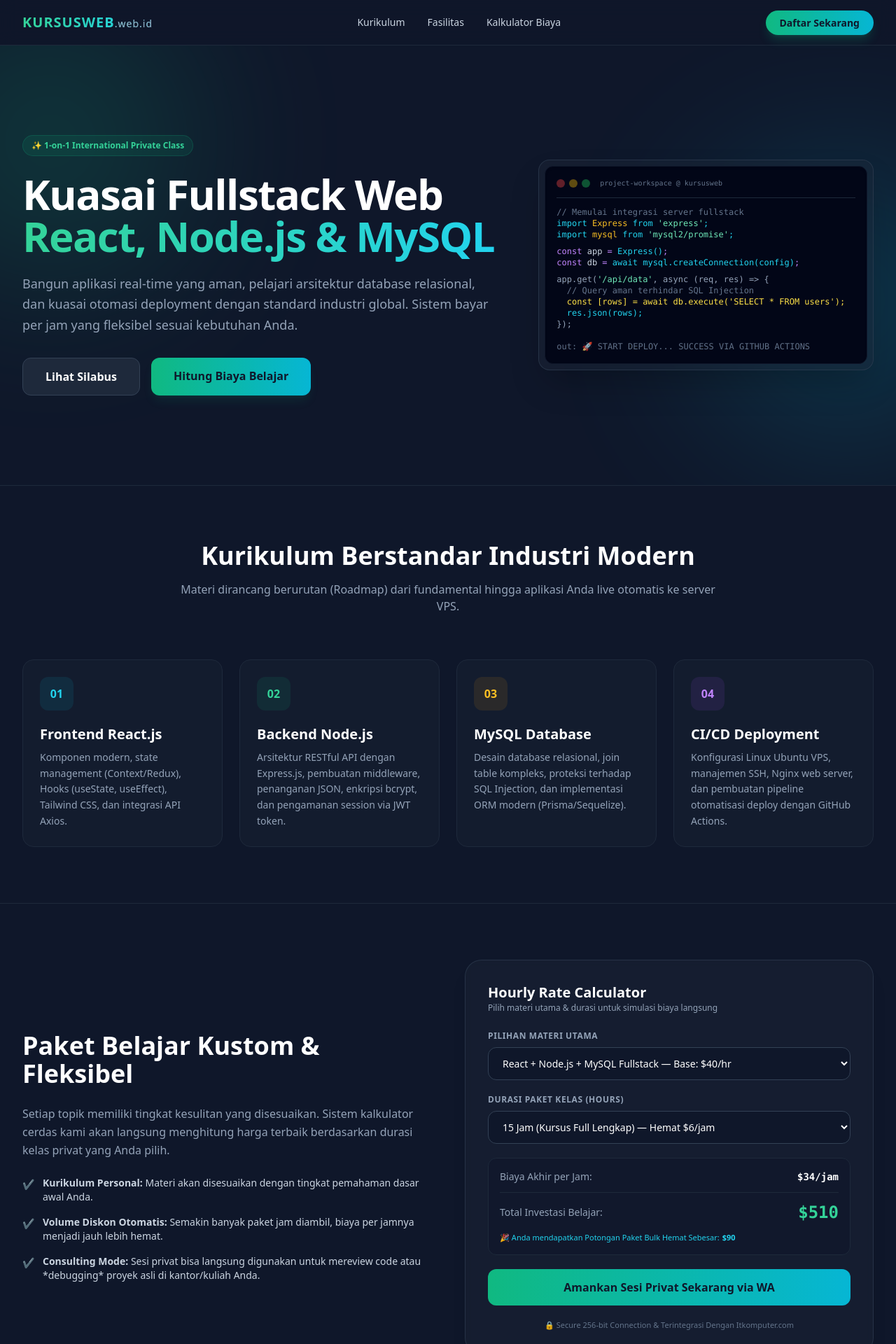
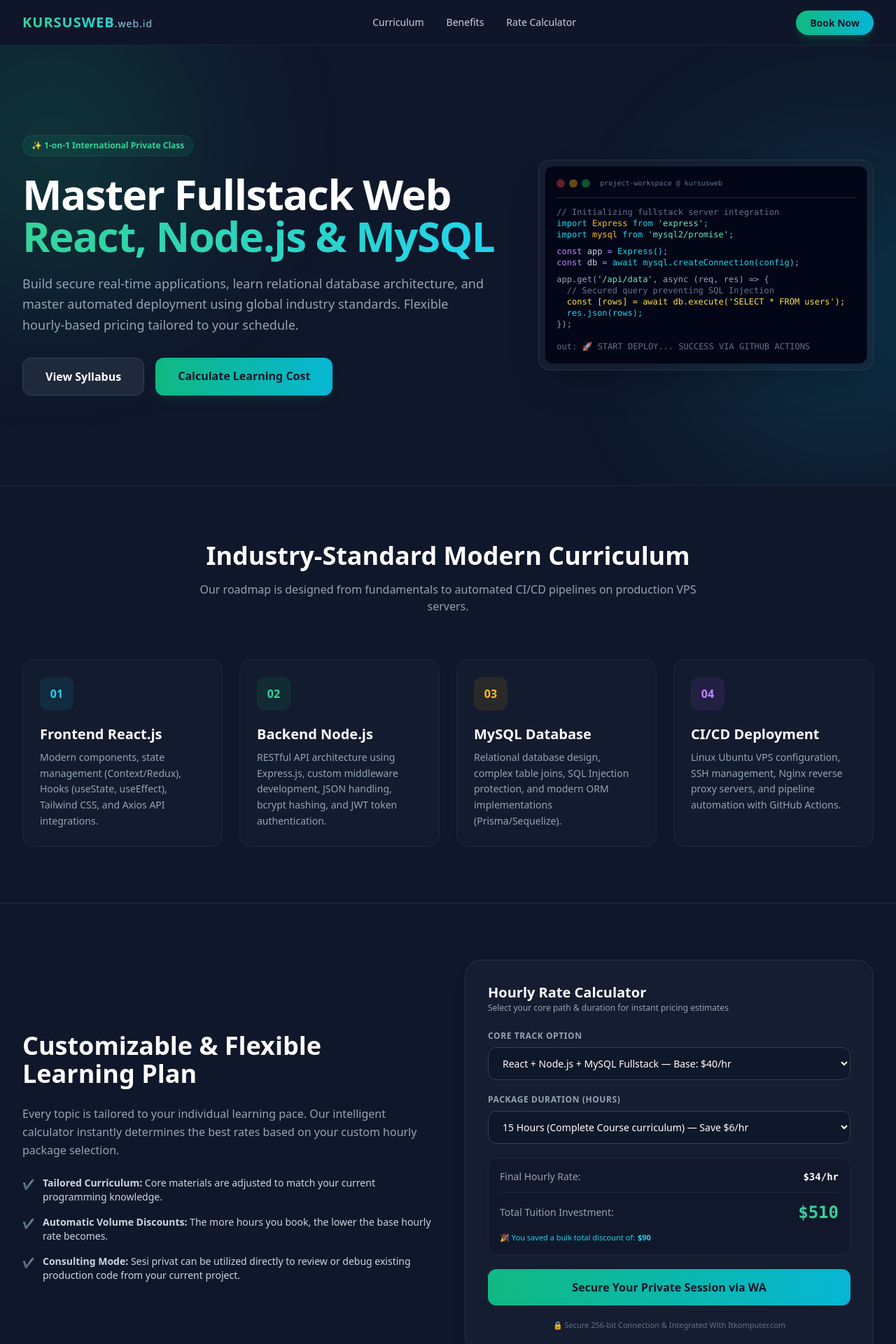
Before and after one commit to itkomputer01/react-project1, a React (Create React App) app: page / in a window 1280 px wide. Shown: the top 1920 px of the page at 70% size. Built offline with nearby package versions, Linux system fonts and the light colour scheme.

Commit message:
rubah bahasa

```diff
--- a/src/App.js
+++ b/src/App.js
@@ -1,14 +1,14 @@
 import React, { useState, useEffect } from 'react';
 
 export default function App() {
-  // State untuk kalkulator harga fleksibel (Hourly Rate)
+  // State for the flexible pricing calculator (Hourly Rate)
   const [basePrice, setBasePrice] = useState(40); // Default React + Node + MySQL Fullstack ($40)
-  const [hours, setHours] = useState(15); // Default 15 jam
-  const [discount, setDiscount] = useState(6); // Diskon per jam untuk paket 15 jam
+  const [hours, setHours] = useState(15); // Default 15 hours
+  const [discount, setDiscount] = useState(6); // Hourly discount for the 15-hour package
   const [totalPrice, setTotalPrice] = useState(0);
 
   useEffect(() => {
-    // Hitung total harga berdasarkan jam dan diskon grosir
+    // Calculate total price based on hours and bulk discount
     const finalRate = basePrice - discount;
     setTotalPrice(finalRate * hours);
   }, [basePrice, hours, discount]);
@@ -16,7 +16,7 @@ export default function App() {
   const handleHoursChange = (e) => {
     const val = parseInt(e.target.value);
     setHours(val);
-    // Atur potongan diskon dinamis berdasarkan paket jam yang dipilih
+    // Set dynamic discount rates based on the selected package
     if (val === 2) setDiscount(0);
     else if (val === 5) setDiscount(2);
     else if (val === 10) setDiscount(4);
@@ -35,13 +35,13 @@ export default function App() {
             </span>
           </div>
           <div className="hidden md:flex items-center gap-8 text-sm font-medium text-slate-300">
-            <a href="#curriculum" className="hover:text-emerald-400 transition-colors">Kurikulum</a>
-            <a href="#features" className="hover:text-emerald-400 transition-colors">Fasilitas</a>
-            <a href="#calculator" className="hover:text-emerald-400 transition-colors">Kalkulator Biaya</a>
+            <a href="#curriculum" className="hover:text-emerald-400 transition-colors">Curriculum</a>
+            <a href="#features" className="hover:text-emerald-400 transition-colors">Benefits</a>
+            <a href="#calculator" className="hover:text-emerald-400 transition-colors">Rate Calculator</a>
           </div>
           <div>
             <a href="#calculator" className="bg-gradient-to-r from-emerald-500 to-cyan-500 text-slate-900 font-bold px-5 py-2 rounded-full text-sm hover:opacity-90 transition-opacity shadow-lg shadow-emerald-500/20">
-              Daftar Sekarang
+              Book Now
             </a>
           </div>
         </div>
@@ -61,20 +61,20 @@ export default function App() {
                 ✨ 1-on-1 International Private Class
               </span>
               <h1 className="text-4xl sm:text-5xl lg:text-6xl font-black text-white tracking-tight leading-tight mb-6">
-                Kuasai Fullstack Web <br className="hidden sm:inline" />
+                Master Fullstack Web <br className="hidden sm:inline" />
                 <span className="bg-gradient-to-r from-emerald-400 via-teal-400 to-cyan-400 bg-clip-text text-transparent">
                   React, Node.js &amp; MySQL
                 </span>
               </h1>
               <p className="text-lg text-slate-400 max-w-2xl mx-auto lg:mx-0 mb-8 leading-relaxed">
-                Bangun aplikasi real-time yang aman, pelajari arsitektur database relasional, dan kuasai otomasi deployment dengan standard industri global. Sistem bayar per jam yang fleksibel sesuai kebutuhan Anda.
+                Build secure real-time applications, learn relational database architecture, and master automated deployment using global industry standards. Flexible hourly-based pricing tailored to your schedule.
               </p>
               <div className="flex flex-col sm:flex-row gap-4 justify-center lg:justify-start">
                 <a href="#curriculum" className="bg-slate-800 hover:bg-slate-700 text-white font-semibold px-8 py-3.5 rounded-xl transition-all border border-slate-700 text-center">
-                  Lihat Silabus
+                  View Syllabus
                 </a>
                 <a href="#calculator" className="bg-gradient-to-r from-emerald-500 to-cyan-500 text-slate-900 font-extrabold px-8 py-3.5 rounded-xl transition-all shadow-lg shadow-emerald-500/10 text-center">
-                  Hitung Biaya Belajar
+                  Calculate Learning Cost
                 </a>
               </div>
             </div>
@@ -88,13 +88,13 @@ export default function App() {
                     <span className="w-3 h-3 rounded-full bg-green-500/40"></span>
                     <span className="ml-2 text-[10px]">project-workspace @ kursusweb</span>
                   </div>
-                  <p className="text-slate-500">{"// Memulai integrasi server fullstack"}</p>
+                  <p className="text-slate-500">{"// Initializing fullstack server integration"}</p>
                   <p className="text-cyan-400">import <span className="text-amber-400">Express</span> from <span className="text-emerald-300">'express'</span>;</p>
                   <p className="text-cyan-400">import <span className="text-amber-400">mysql</span> from <span className="text-emerald-300">'mysql2/promise'</span>;</p>
                   <p className="mt-2 text-purple-400">const <span className="text-slate-300">app</span> = <span className="text-cyan-400">Express()</span>;</p>
                   <p className="text-purple-400">const <span className="text-slate-300">db</span> = <span className="text-cyan-400">await mysql.createConnection(config)</span>;</p>
                   <p className="mt-2 text-slate-400">app.get(<span className="text-emerald-300">'/api/data'</span>, async (req, res) =&gt; &#123;</p>
-                  <p className="text-emerald-400">&nbsp;&nbsp;<span className="text-slate-500">{"// Query aman terhindar SQL Injection"}</span></p>
+                  <p className="text-emerald-400">&nbsp;&nbsp;<span className="text-slate-500">{"// Secured query preventing SQL Injection"}</span></p>
                   <p className="text-yellow-300">&nbsp;&nbsp;const [rows] = await db.execute('SELECT * FROM users');</p>
                   <p className="text-cyan-400">&nbsp;&nbsp;res.json(rows);</p>
                   <p className="text-slate-400">&#125;);</p>
@@ -109,41 +109,41 @@ export default function App() {
       {/* 3. CORE CURRICULUM SECTIONS */}
       <section id="curriculum" className="py-20 max-w-7xl mx-auto px-4 sm:px-6 lg:px-8 border-b border-slate-800">
         <div className="text-center max-w-3xl mx-auto mb-16">
-          <h2 className="text-3xl sm:text-4xl font-bold text-white mb-4">Kurikulum Berstandar Industri Modern</h2>
-          <p className="text-slate-400">Materi dirancang berurutan (Roadmap) dari fundamental hingga aplikasi Anda live otomatis ke server VPS.</p>
+          <h2 className="text-3xl sm:text-4xl font-bold text-white mb-4">Industry-Standard Modern Curriculum</h2>
+          <p className="text-slate-400">Our roadmap is designed from fundamentals to automated CI/CD pipelines on production VPS servers.</p>
         </div>
 
         <div className="grid grid-cols-1 md:grid-cols-2 lg:grid-cols-4 gap-6">
-          {/* Pilar 1 */}
+          {/* Pillar 1 */}
           <div className="bg-slate-800/30 border border-slate-800 rounded-2xl p-6 hover:border-emerald-500/30 transition-all group">
             <div className="w-12 h-12 rounded-xl bg-cyan-500/10 flex items-center justify-center text-cyan-400 mb-5 font-bold group-hover:scale-110 transition-transform">01</div>
             <h3 className="text-xl font-bold text-white mb-2">Frontend React.js</h3>
             <p className="text-sm text-slate-400 leading-relaxed">
-              Komponen modern, state management (Context/Redux), Hooks (useState, useEffect), Tailwind CSS, dan integrasi API Axios.
+              Modern components, state management (Context/Redux), Hooks (useState, useEffect), Tailwind CSS, and Axios API integrations.
             </p>
           </div>
-          {/* Pilar 2 */}
+          {/* Pillar 2 */}
           <div className="bg-slate-800/30 border border-slate-800 rounded-2xl p-6 hover:border-emerald-500/30 transition-all group">
             <div className="w-12 h-12 rounded-xl bg-emerald-500/10 flex items-center justify-center text-emerald-400 mb-5 font-bold group-hover:scale-110 transition-transform">02</div>
             <h3 className="text-xl font-bold text-white mb-2">Backend Node.js</h3>
             <p className="text-sm text-slate-400 leading-relaxed">
-              Arsitektur RESTful API dengan Express.js, pembuatan middleware, penanganan JSON, enkripsi bcrypt, dan pengamanan session via JWT token.
+              RESTful API architecture using Express.js, custom middleware development, JSON handling, bcrypt hashing, and JWT token authentication.
             </p>
           </div>
-          {/* Pilar 3 */}
+          {/* Pillar 3 */}
           <div className="bg-slate-800/30 border border-slate-800 rounded-2xl p-6 hover:border-emerald-500/30 transition-all group">
             <div className="w-12 h-12 rounded-xl bg-amber-500/10 flex items-center justify-center text-amber-400 mb-5 font-bold group-hover:scale-110 transition-transform">03</div>
             <h3 className="text-xl font-bold text-white mb-2">MySQL Database</h3>
             <p className="text-sm text-slate-400 leading-relaxed">
-              Desain database relasional, join table kompleks, proteksi terhadap SQL Injection, dan implementasi ORM modern (Prisma/Sequelize).
+              Relational database design, complex table joins, SQL Injection protection, and modern ORM implementations (Prisma/Sequelize).
             </p>
           </div>
-          {/* Pilar 4 */}
+          {/* Pillar 4 */}
           <div className="bg-slate-800/30 border border-slate-800 rounded-2xl p-6 hover:border-emerald-500/30 transition-all group">
             <div className="w-12 h-12 rounded-xl bg-purple-500/10 flex items-center justify-center text-purple-400 mb-5 font-bold group-hover:scale-110 transition-transform">04</div>
             <h3 className="text-xl font-bold text-white mb-2">CI/CD Deployment</h3>
             <p className="text-sm text-slate-400 leading-relaxed">
-              Konfigurasi Linux Ubuntu VPS, manajemen SSH, Nginx web server, dan pembuatan pipeline otomatisasi deploy dengan GitHub Actions.
+              Linux Ubuntu VPS configuration, SSH management, Nginx reverse proxy servers, and pipeline automation with GitHub Actions.
             </p>
           </div>
         </div>
@@ -153,22 +153,22 @@ export default function App() {
       <section id="calculator" className="py-20 max-w-7xl mx-auto px-4 sm:px-6 lg:px-8">
         <div className="grid grid-cols-1 lg:grid-cols-12 gap-12 items-center">
           <div className="lg:col-span-6">
-            <h2 className="text-3xl sm:text-4xl font-bold text-white mb-6">Paket Belajar Kustom &amp; Fleksibel</h2>
+            <h2 className="text-3xl sm:text-4xl font-bold text-white mb-6">Customizable &amp; Flexible Learning Plan</h2>
             <p className="text-slate-400 mb-6 leading-relaxed">
-              Setiap topik memiliki tingkat kesulitan yang disesuaikan. Sistem kalkulator cerdas kami akan langsung menghitung harga terbaik berdasarkan durasi kelas privat yang Anda pilih.
+              Every topic is tailored to your individual learning pace. Our intelligent calculator instantly determines the best rates based on your custom hourly package selection.
             </p>
             <ul className="space-y-4 text-sm text-slate-300">
               <li className="flex items-start gap-3">
                 <span className="text-emerald-400 mt-0.5">✔</span>
-                <div><strong>Kurikulum Personal:</strong> Materi akan disesuaikan dengan tingkat pemahaman dasar awal Anda.</div>
+                <div><strong>Tailored Curriculum:</strong> Core materials are adjusted to match your current programming knowledge.</div>
               </li>
               <li className="flex items-start gap-3">
                 <span className="text-emerald-400 mt-0.5">✔</span>
-                <div><strong>Volume Diskon Otomatis:</strong> Semakin banyak paket jam diambil, biaya per jamnya menjadi jauh lebih hemat.</div>
+                <div><strong>Automatic Volume Discounts:</strong> The more hours you book, the lower the base hourly rate becomes.</div>
               </li>
               <li className="flex items-start gap-3">
                 <span className="text-emerald-400 mt-0.5">✔</span>
-                <div><strong>Consulting Mode:</strong> Sesi privat bisa langsung digunakan untuk mereview code atau *debugging* proyek asli di kantor/kuliah Anda.</div>
+                <div><strong>Consulting Mode:</strong> Sesi privat can be utilized directly to review or debug existing production code from your current project.</div>
               </li>
             </ul>
           </div>
@@ -177,64 +177,64 @@ export default function App() {
             <div className="bg-slate-800/40 border border-slate-700/60 rounded-3xl p-6 sm:p-8 backdrop-blur-sm shadow-xl">
               <div className="mb-6">
                 <h3 className="text-xl font-bold text-white">Hourly Rate Calculator</h3>
-                <p className="text-xs text-slate-400">Pilih materi utama &amp; durasi untuk simulasi biaya langsung</p>
+                <p className="text-xs text-slate-400">Select your core path &amp; duration for instant pricing estimates</p>
               </div>
 
               <div className="space-y-5">
                 <div>
-                  <label className="block text-xs font-semibold uppercase tracking-wider text-slate-400 mb-2">Pilihan Materi Utama</label>
+                  <label className="block text-xs font-semibold uppercase tracking-wider text-slate-400 mb-2">Core Track Option</label>
                   <select
                     className="w-full bg-slate-900 border border-slate-700 rounded-xl px-4 py-3 text-sm text-white focus:outline-none focus:border-emerald-500"
                     onChange={(e) => setBasePrice(parseInt(e.target.value))}
                   >
                     <option value={40}>React + Node.js + MySQL Fullstack — Base: $40/hr</option>
-                    <option value={30}>Hanya Frontend React.js — Base: $30/hr</option>
-                    <option value={35}>Hanya Backend Node.js &amp; MySQL — Base: $35/hr</option>
+                    <option value={30}>Frontend React.js Only — Base: $30/hr</option>
+                    <option value={35}>Backend Node.js &amp; MySQL Only — Base: $35/hr</option>
                   </select>
                 </div>
 
                 <div>
-                  <label className="block text-xs font-semibold uppercase tracking-wider text-slate-400 mb-2">Durasi Paket Kelas (Hours)</label>
+                  <label className="block text-xs font-semibold uppercase tracking-wider text-slate-400 mb-2">Package Duration (Hours)</label>
                   <select
                     value={hours}
                     onChange={handleHoursChange}
                     className="w-full bg-slate-900 border border-slate-700 rounded-xl px-4 py-3 text-sm text-white focus:outline-none focus:border-emerald-500"
                   >
-                    <option value={2}>2 Jam (Trial &amp; Setup) — Regular Price</option>
-                    <option value={5}>5 Jam (Fokus Topik Spesifik) — Hemat $2/jam</option>
-                    <option value={10}>10 Jam (Pembahasan Mendalam) — Hemat $4/jam</option>
-                    <option value={15}>15 Jam (Kursus Full Lengkap) — Hemat $6/jam</option>
+                    <option value={2}>2 Hours (Trial &amp; Setup) — Regular Price</option>
+                    <option value={5}>5 Hours (Topic-Focused) — Save $2/hr</option>
+                    <option value={10}>10 Hours (Deep Dive Study) — Save $4/hr</option>
+                    <option value={15}>15 Hours (Complete Course curriculum) — Save $6/hr</option>
                   </select>
                 </div>
 
                 <div className="bg-slate-900/60 p-4 rounded-xl border border-slate-800 space-y-3">
                   <div className="flex justify-between items-center text-sm text-slate-400">
-                    <span>Biaya Akhir per Jam:</span>
-                    <span className="font-mono text-white font-semibold">${basePrice - discount}/jam</span>
+                    <span>Final Hourly Rate:</span>
+                    <span className="font-mono text-white font-semibold">${basePrice - discount}/hr</span>
                   </div>
                   <hr className="border-slate-800" />
                   <div className="flex justify-between items-center">
-                    <span className="text-sm text-slate-400">Total Investasi Belajar:</span>
+                    <span className="text-sm text-slate-400">Total Tuition Investment:</span>
                     <span className="font-mono text-2xl font-black text-emerald-400">${totalPrice}</span>
                   </div>
                   {discount > 0 && (
                     <div className="text-[11px] text-cyan-400 flex items-center gap-1">
-                      🎉 Anda mendapatkan Potongan Paket Bulk Hemat Sebesar: <strong>${discount * hours}</strong>
+                      🎉 You saved a bulk total discount of: <strong>${discount * hours}</strong>
                     </div>
                   )}
                 </div>
 
                 <a
-                  href="https://wa.me/6282110231599?text=Halo%20Admin%20KursusWeb,%20saya%20tertarik%20mengambil%20kelas%20Fullstack%20React%20Node%20MySQL"
+                  href="https://wa.me/6282110231599?text=Hi%20KursusWeb%20Admin,%20I%20am%20interested%20in%20enrolling%20the%20Fullstack%20React%20Node%20MySQL%20Private%20Class."
                   target="_blank"
                   rel="noreferrer"
                   className="block w-full text-center bg-gradient-to-r from-emerald-500 to-cyan-500 text-slate-900 font-extrabold py-3.5 rounded-xl hover:opacity-95 transition-opacity"
                 >
-                  Amankan Sesi Privat Sekarang via WA
+                  Secure Your Private Session via WA
                 </a>
 
                 <div className="text-center text-[11px] text-slate-500">
-                  🔒 Secure 256-bit Connection &amp; Terintegrasi Dengan Itkomputer.com
+                  🔒 Secure 256-bit Connection &amp; Integrated With Itkomputer.com
                 </div>
               </div>
             </div>
@@ -246,7 +246,7 @@ export default function App() {
       <footer className="border-t border-slate-800 mt-20 bg-slate-950">
         <div className="max-w-7xl mx-auto px-4 sm:px-6 lg:px-8 py-8 flex flex-col sm:flex-row items-center justify-between text-xs text-slate-500 gap-4">
           <p>© 2026 KURSUSWEB.web.id - ITKomputer Online Private Course. All rights reserved.</p>
-          <p>Hubungi Kami: admin@itkomputer.com | +6282110231599</p>
+          <p>Contact Us: admin@itkomputer.com | +6282110231599</p>
         </div>
       </footer>
 
```
